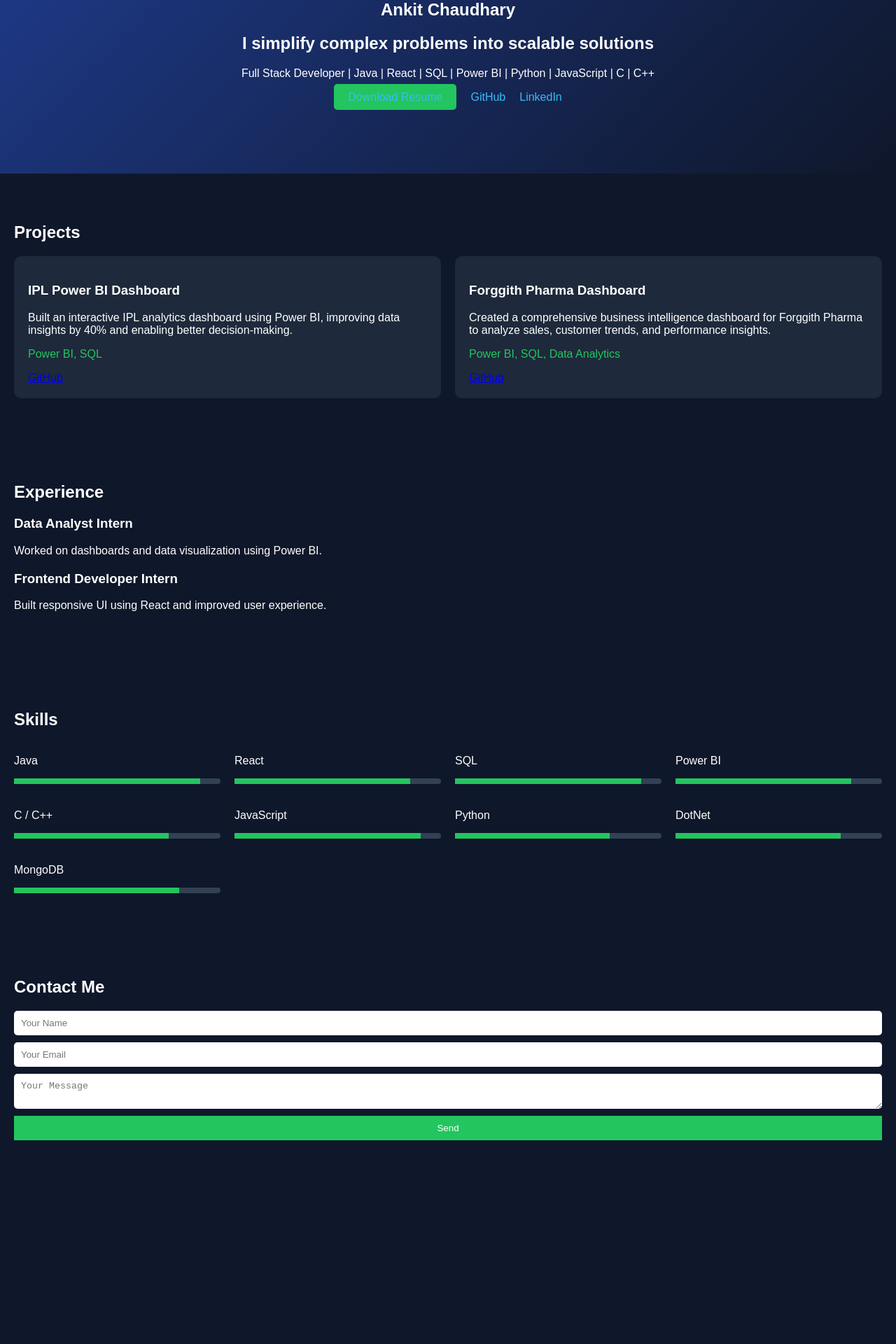
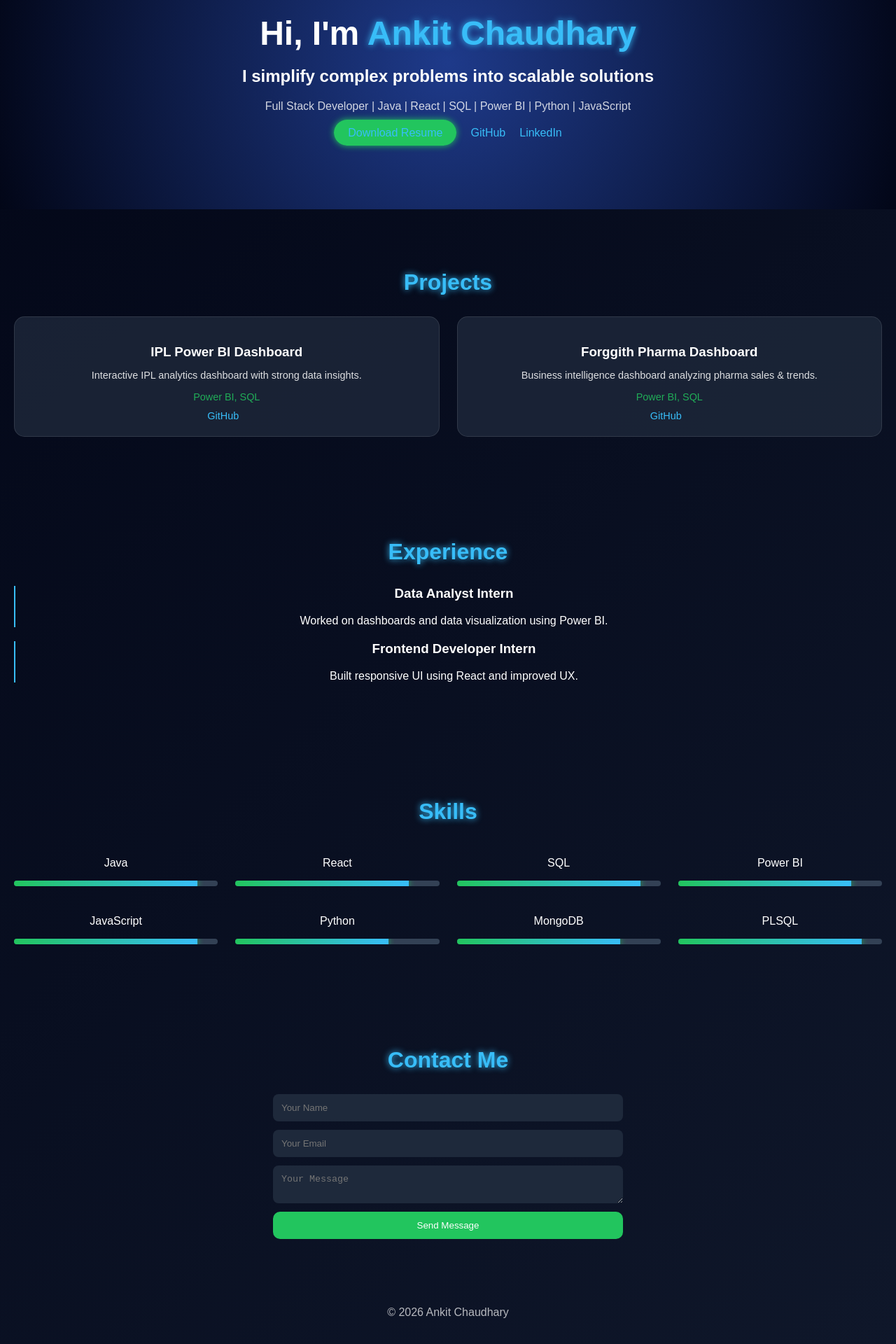
Before and after one commit to ankit14022003/portfolio, a React (Create React App) app: page / in a window 1280 px wide. Shown: the part 120-2040 px from the top of the page at 70% size. Before the commit the page ends 1799 px from the top, so only its background shows below. Built offline with nearby package versions, Linux system fonts and the light colour scheme.

Commit message:
updated UI and features

```diff
--- a/src/App.css
+++ b/src/App.css
@@ -1,86 +1,195 @@
+/* ===== GLOBAL ===== */
 body {
   margin: 0;
-  font-family: Arial;
-  background: #0f172a;
+  font-family: 'Poppins', Arial, sans-serif;
+  background: linear-gradient(135deg, #020617, #0f172a);
   color: white;
+  scroll-behavior: smooth;
 }
 
-/* HERO */
+/* ===== HERO ===== */
 .hero {
   text-align: center;
   padding: 100px 20px;
-  background: linear-gradient(135deg, #1e3a8a, #0f172a);
+  background: radial-gradient(circle, #1e3a8a, #020617);
 }
 
+.hero h1 {
+  font-size: 3rem;
+  margin-bottom: 10px;
+}
+
+.hero span {
+  color: #38bdf8;
+  text-shadow: 0 0 10px #38bdf8;
+}
+
+.hero p {
+  opacity: 0.8;
+  margin-bottom: 20px;
+}
+
+/* ===== BUTTONS ===== */
 .buttons a {
   margin: 10px;
   text-decoration: none;
   color: #38bdf8;
+  transition: 0.3s;
+}
+
+.buttons a:hover {
+  text-shadow: 0 0 10px #38bdf8;
 }
 
 .btn {
   padding: 10px 20px;
   background: #22c55e;
   color: white;
-  border-radius: 5px;
+  border-radius: 25px;
+  transition: 0.3s;
+  box-shadow: 0 0 10px #22c55e;
 }
 
-/* SECTIONS */
-.section {
-  padding: 50px 20px;
+.btn:hover {
+  transform: scale(1.05);
+  box-shadow: 0 0 20px #22c55e;
 }
 
-/* GRID */
+/* ===== SECTIONS ===== */
+.section {
+  padding: 60px 20px;
+  text-align: center;
+}
+
+.section h2 {
+  font-size: 2rem;
+  margin-bottom: 30px;
+  color: #38bdf8;
+  text-shadow: 0 0 10px #38bdf8;
+}
+
+/* ===== GRID ===== */
 .grid {
   display: grid;
   grid-template-columns: repeat(auto-fit, minmax(250px, 1fr));
-  gap: 20px;
+  gap: 25px;
 }
 
-/* CARD */
+/* ===== CARD ===== */
 .card {
-  background: #1e293b;
+  background: rgba(30, 41, 59, 0.8);
   padding: 20px;
-  border-radius: 10px;
+  border-radius: 15px;
+  transition: 0.3s;
+  border: 1px solid rgba(255,255,255,0.1);
+}
+
+.card:hover {
+  transform: translateY(-10px) scale(1.02);
+  box-shadow: 0 0 25px #38bdf8;
+}
+
+.card h3 {
+  margin-bottom: 10px;
+}
+
+.card p {
+  font-size: 0.9rem;
+  opacity: 0.85;
 }
 
 .tech {
   color: #22c55e;
+  margin: 10px 0;
 }
 
-/* TIMELINE */
+/* ===== CARD LINKS ===== */
+.card a {
+  margin-right: 10px;
+  color: #38bdf8;
+  text-decoration: none;
+  font-size: 0.9rem;
+}
+
+.card a:hover {
+  text-shadow: 0 0 10px #38bdf8;
+}
+
+/* ===== TIMELINE ===== */
 .timeline div {
   margin-bottom: 20px;
+  padding-left: 15px;
+  border-left: 2px solid #38bdf8;
 }
 
-/* SKILL BAR */
+/* ===== SKILL BAR ===== */
 .bar {
   background: #334155;
   height: 8px;
   border-radius: 5px;
+  overflow: hidden;
 }
 
 .fill {
-  background: #22c55e;
+  background: linear-gradient(90deg, #22c55e, #38bdf8);
   height: 100%;
+  transition: width 1s ease-in-out;
+  box-shadow: 0 0 10px #22c55e;
 }
 
-/* FORM */
+/* ===== FORM ===== */
 form {
   display: flex;
   flex-direction: column;
-  gap: 10px;
+  gap: 12px;
+  max-width: 500px;
+  margin: auto;
 }
 
-input, textarea {
-  padding: 10px;
-  border-radius: 5px;
+input,
+textarea {
+  padding: 12px;
+  border-radius: 8px;
   border: none;
+  outline: none;
+  background: #1e293b;
+  color: white;
+}
+
+input:focus,
+textarea:focus {
+  box-shadow: 0 0 10px #38bdf8;
 }
 
 button {
-  padding: 10px;
+  padding: 12px;
   background: #22c55e;
   border: none;
   color: white;
+  border-radius: 10px;
+  transition: 0.3s;
+  cursor: pointer;
 }
+
+button:hover {
+  box-shadow: 0 0 15px #22c55e;
+  transform: scale(1.05);
+}
+
+/* ===== FOOTER ===== */
+.footer {
+  text-align: center;
+  padding: 20px;
+  opacity: 0.7;
+}
+
+/* ===== RESPONSIVE ===== */
+@media (max-width: 768px) {
+  .hero h1 {
+    font-size: 2rem;
+  }
+
+  .section h2 {
+    font-size: 1.6rem;
+  }
+}
--- a/src/App.js
+++ b/src/App.js
@@ -9,6 +9,7 @@ function App() {
       <Experience />
       <Skills />
       <Contact />
+      <Footer />
     </div>
   );
 }
@@ -16,14 +17,23 @@ function App() {
 // ================= HERO =================
 const Hero = () => (
   <section className="hero">
-    <h1>Ankit Chaudhary</h1>
+    <h1>
+      Hi, I'm <span>Ankit Chaudhary</span>
+    </h1>
+
     <h2>I simplify complex problems into scalable solutions</h2>
-    <p>Full Stack Developer | Java | React | SQL | Power BI | Python | JavaScript | C | C++</p>
+
+    <p>
+      Full Stack Developer | Java | React | SQL | Power BI | Python | JavaScript
+    </p>
 
     <div className="buttons">
-      <a href="https://drive.google.com/file/d/1ss-7E_f1CdSG7SWJd51AgHigz8a0MJD3/view?usp=drive_link" className="btn">Download Resume</a>
+      <a
+        href="https://drive.google.com/file/d/1ss-7E_f1CdSG7SWJd51AgHigz8a0MJD3/view?usp=drive_link" className="btn" target="_blank" rel="noreferrer">Download Resume</a>
+
       <a href="https://github.com/ankit14022003" target="_blank" rel="noreferrer">GitHub</a>
-      <a href="https://www.linkedin.com/in/ankit-chaudhary-bbbb06247?utm_source=share_via&utm_content=profile&utm_medium=member_android" target="_blank" rel="noreferrer">LinkedIn</a>
+
+      <a href="https://www.linkedin.com/in/ankit-chaudhary-bbbb06247" target="_blank" rel="noreferrer">LinkedIn</a>
       </div>
   </section>
 );
@@ -36,15 +46,15 @@ const Projects = () => (
     <div className="grid">
       <Card
         title="IPL Power BI Dashboard"
-        desc="Built an interactive IPL analytics dashboard using Power BI, improving data insights by 40% and enabling better decision-making."
+        desc="Interactive IPL analytics dashboard with strong data insights."
         tech="Power BI, SQL"
         github="https://ankit14022003.github.io/IPL-Analysis-Dashboard/"
       />
 
       <Card
         title="Forggith Pharma Dashboard"
-      desc="Created a comprehensive business intelligence dashboard for Forggith Pharma to analyze sales, customer trends, and performance insights."
-      tech="Power BI, SQL, Data Analytics"
+        desc="Business intelligence dashboard analyzing pharma sales & trends."
+        tech="Power BI, SQL"
         github="https://ankit14022003.github.io/Forggith-Pharmaceuticals-Dashboard/"
       />
     </div>
@@ -76,7 +86,7 @@ const Experience = () => (
 
       <div>
         <h3>Frontend Developer Intern</h3>
-        <p>Built responsive UI using React and improved user experience.</p>
+        <p>Built responsive UI using React and improved UX.</p>
       </div>
     </div>
   </section>
@@ -92,11 +102,10 @@ const Skills = () => (
       <Skill name="React" level="85%" />
       <Skill name="SQL" level="90%" />
       <Skill name="Power BI" level="85%" />
-      <Skill name="C / C++" level="75%" />
       <Skill name="JavaScript" level="90%" />
       <Skill name="Python" level="75%" />
-      <Skill name="DotNet" level="80%" />
       <Skill name="MongoDB" level="80%" />
+      <Skill name="PLSQL" level="90%" />
     </div>
   </section>
 );
@@ -111,8 +120,7 @@ const Skill = ({ name, level }) => (
 );
 
 // ================= CONTACT =================
-const Contact = () => {
-  return (
+const Contact = () => (
   <section className="section">
     <h2>Contact Me</h2>
 
@@ -123,10 +131,16 @@ const Contact = () => {
 
       <textarea name="message" placeholder="Your Message" required></textarea>
 
-        <button type="submit">Send</button>
+      <button type="submit">Send Message</button>
     </form>
   </section>
 );
-};
+
+// ================= FOOTER =================
+const Footer = () => (
+  <div className="footer">
+    <p>© 2026 Ankit Chaudhary</p>
+  </div>
+);
 
 export default App;
```
Lines whose indentation alone changed are shown as unchanged.
